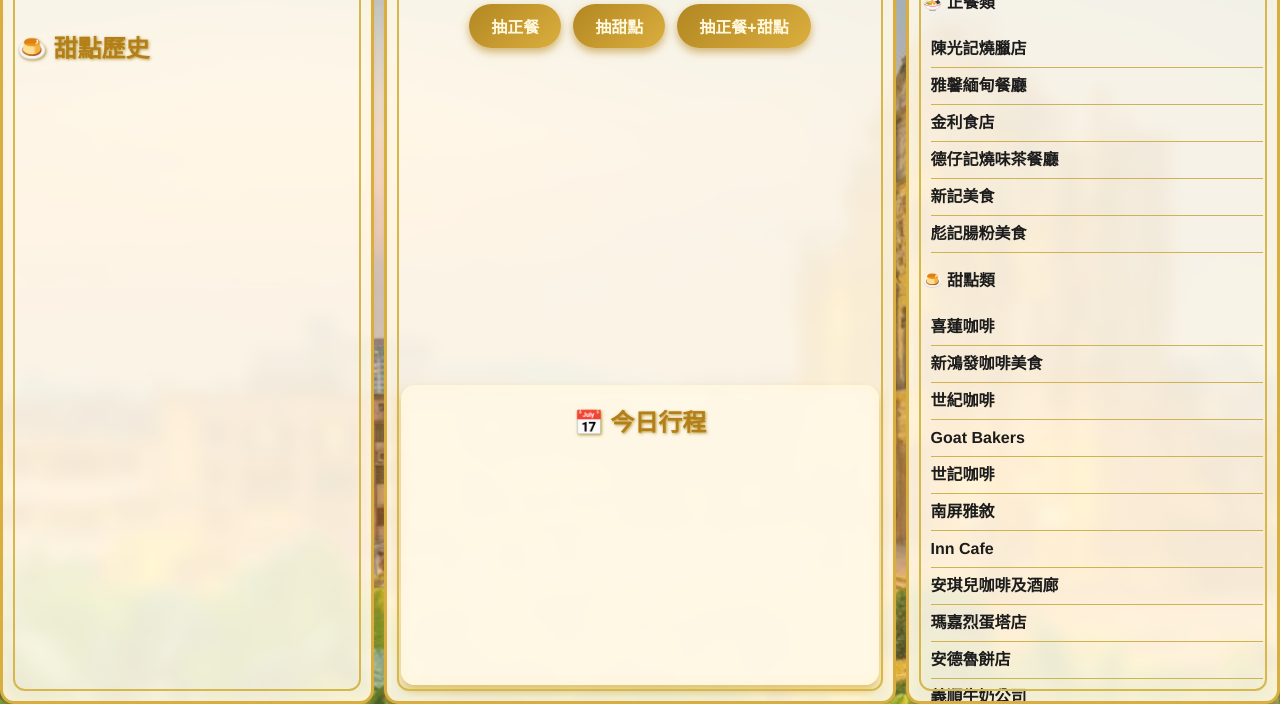
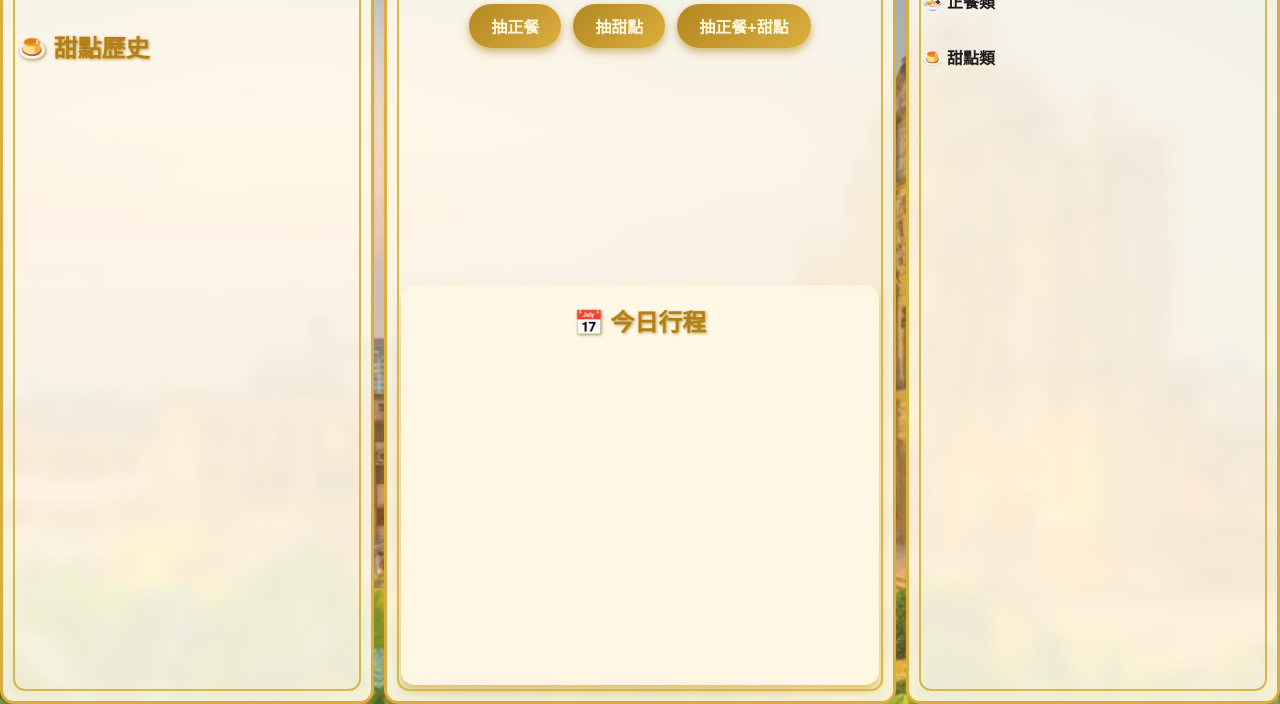
Before and after one commit to jaredlin123/LuJa, a plain HTML site: page index.html in a window 1280 px wide. Shown: the part 96-800 px from the top of the page. Drawn offline with Linux system fonts and the light colour scheme.

Commit message:
Update index.html

```diff
--- a/index.html
+++ b/index.html
@@ -2,7 +2,7 @@
 <html lang="zh-Hant">
 <head>
 <meta charset="UTF-8" />
-<title>澳門美食樂透抽籤（手機橫向三欄＋甜點全展＋行程加高）</title>
+<title>澳門美食樂透抽籤（行程高度400px）</title>
 <style>
   * { box-sizing: border-box; }
   body {
@@ -15,7 +15,7 @@
     gap: 10px;
     height: 100vh;
     overflow: hidden;
-    flex-wrap: nowrap; /* 預設不換行，橫向維持三欄 */
+    flex-wrap: nowrap;
     justify-content: center;
     position: relative;
   }
@@ -88,11 +88,11 @@
     max-height: 45vh;
     width: 100%;
   }
-  /* 今日行程高度加大，可容納至少3筆餐廳 */
+  /* 今日行程高度改為 400px */
   #itinerary {
     margin-top: 10px;
-    height: 300px;
-    max-height: 300px;
+    height: 400px;
+    max-height: 400px;
     overflow-y: auto;
     border-radius: 14px;
     background: rgba(255,248,230,0.95);
@@ -154,9 +154,10 @@
   .address-link { color: #916f02; }
   ul { list-style: none; padding-left: 8px; font-size: 16px; }
   li { padding: 6px 0; border-bottom: 1px solid #d1b252; }
-  /* 保留正餐滾動 */
+
+  /* 正餐類保留滾動 */
   #list-main { max-height: 440px; overflow-y: auto; }
-  /* 甜點全展開 */
+  /* 甜點類全展開 */
   #list-dessert { max-height: none; overflow-y: visible; }
 
   @media (max-width:640px) {
@@ -203,32 +204,8 @@
 </div>
 
 <script>
-/* 這裡放完整的正餐與甜點資料（同您前一版） */
-const restaurantsMain = [
-  {name:"陳光記燒臘店", dish:"黑椒燒鴨、燒鵝、三拼飯", time:"09:00–01:00", address:"澳門南灣羅保博士街19-39號萬勝大廈"},
-  {name:"雅馨緬甸餐廳", dish:"魚湯粉、馬拉盞雞絲撈麵", time:"08:00–19:30", address:"澳門新橋飛能便度街27號地下F座栢盧大廈"},
-  {name:"金利食店", dish:"咖哩雞米、雙汁雞腩米、咖哩牛腩", time:"07:00–16:45", address:"澳門雅廉訪大馬路85號C地下"},
-  {name:"德仔記燒味茶餐廳", dish:"掛爐燒鴨飯、西多士、叉燒", time:"07:00–21:00", address:"澳門氹仔南京街161號-177號太子花城地下B,C,D舖"},
-  {name:"新記美食", dish:"豬大腸、雞中翅、丸類", time:"07:00–23:30", address:"澳門馬場大馬路18號栢麗花園第一座及二座地下U鋪"},
-  {name:"彪記腸粉美食", dish:"香滑腸粉、鹹肉粽、福滿魚翅雞湯泡飯", time:"10:00–21:00", address:"澳門金碧坊一樓107號舖"}
-];
-const restaurantsDessert = [
-  {name:"喜蓮咖啡", dish:"乾炒牛肉粒飯、炸咖哩角、椰汁紅豆冰", time:"周一07:00–17:00；周二至日07:30–20:30", address:"澳門氹仔飛能便度街南龍花園地下B84號"},
-  {name:"新鴻發咖啡美食", dish:"法蘭西多士、西多士", time:"06:00–18:00", address:"澳門賈伯樂提督街55號富明樓A號"},
-  {name:"世紀咖啡", dish:"瓦煲咖啡、厚蛋鹹牛肉多士", time:"11:00–19:00 (周一休)", address:"澳門南灣湖景大馬路744F號湖景豪庭地下E號舖"},
-  {name:"Goat Bakers", dish:"奶酪花杯子、彩虹牛角麵包", time:"12:00–20:00", address:"澳門永聯台52號永聯大廈地舖"},
-  {name:"世記咖啡", dish:"瓦煲咖啡、香滑奶茶、豬扒包", time:"11:00–19:00 (周二休)", address:"澳門乾草圍15號"},
-  {name:"南屏雅敘", dish:"三文治、多士、蛋撻", time:"06:30起營業", address:"澳門大三巴牌坊附近"},
-  {name:"Inn Cafe", dish:"澳門特色小吃", time:"營業時間待確認", address:"澳門嘉樂庇總督大馬路822號"},
-  {name:"安琪兒咖啡及酒廊", dish:"咖啡、輕食", time:"07:30–23:00 (五六日到00:00)", address:"澳門葡京人酒店1樓L04舖"},
-  {name:"瑪嘉烈蛋塔店", dish:"葡式蛋塔", time:"平日08:30–16:30；假日10:00–18:00 (周三休)", address:"澳門馬統領圍66號"},
-  {name:"安德魯餅店", dish:"葡式蛋塔", time:"07:00–21:00", address:"澳門路環市區戴紳禮街1號"},
-  {name:"義順牛奶公司", dish:"雙皮燉奶、燉奶", time:"11:00–21:00", address:"澳門亞美打利庇盧大馬路381號"},
-  {name:"檸檬車露冰店", dish:"義大利手拉雪糕", time:"12:00–22:00", address:"澳門氹仔地堡街115號J鋪"},
-  {name:"禮記雪糕", dish:"紅豆冰、懷舊雪糕三文治", time:"12:00–19:00", address:"澳門荷蘭園大馬路12號地下"},
-  {name:"八目烘培 bamu bakery", dish:"葡式蛋塔、焦糖蛋塔", time:"10:00–19:00", address:"澳門果欄街25號德富大廈地下B舖"},
-  {name:"澤賢記雞蛋仔", dish:"葡撻雞蛋仔、多口味雞蛋仔", time:"10:30–21:00", address:"澳門安樂街13-15號"}
-];
+const restaurantsMain = [ /* 這裡放完整的正餐資料（省略）*/ ];
+const restaurantsDessert = [ /* 這裡放完整的甜點資料（省略）*/ ];
 let historyMain = [], historyDessert = [], itinerary = [];
 
 function drawLottery(type){
```
